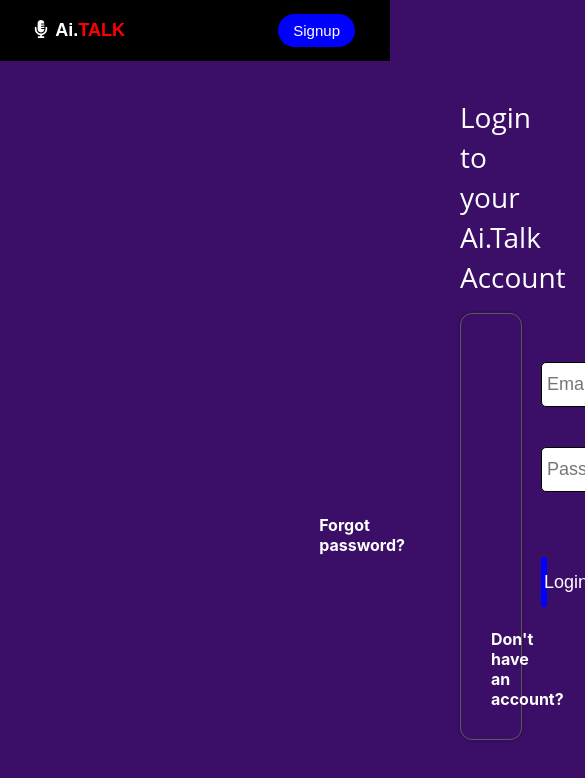
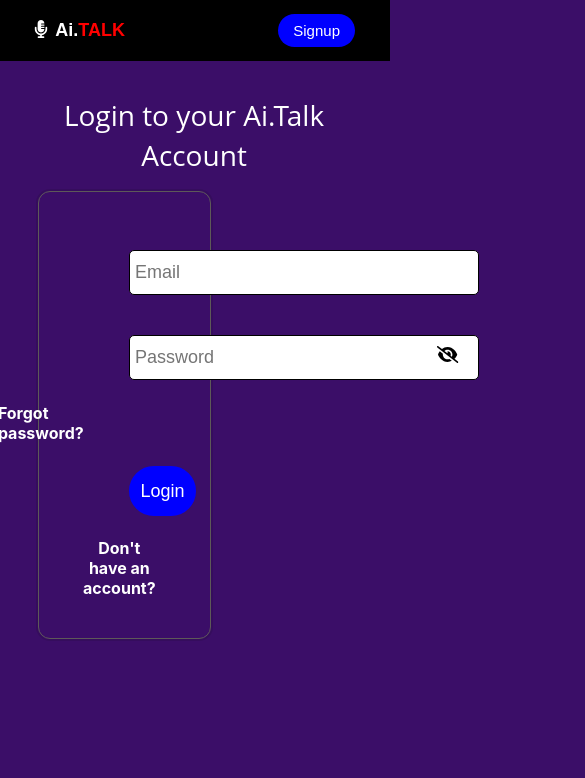
Before and after one commit to anilbhangay/Developer-Work, a React (Create React App) app in the folder Voice_Speech/: page /Login in a window 390 px wide. Shown: the top 778 px of the page, 585 px wide, since content can reach past the window. Built offline with nearby package versions, Linux system fonts and the light colour scheme.

Commit message:
Added media queries in login

```diff
--- a/Voice_Speech/src/components/register/Login.css
+++ b/Voice_Speech/src/components/register/Login.css
@@ -121,11 +121,11 @@
     font-size: 28px;
   }
 
+  .header-pass {
+    align-items: center;
+    padding: 18px 38px;
+    margin-left: 0px;
+  }
 
-  .form-coainter-login {
-    width: 100%;
-    height: auto;
-    padding: 30px;
-    align-items: center;
-  }
+
 }
```
